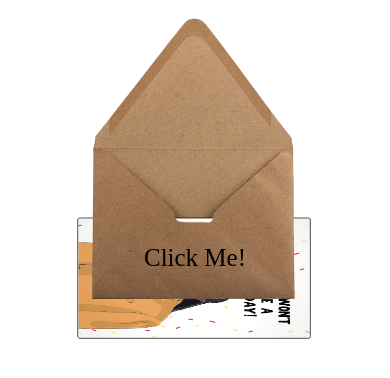
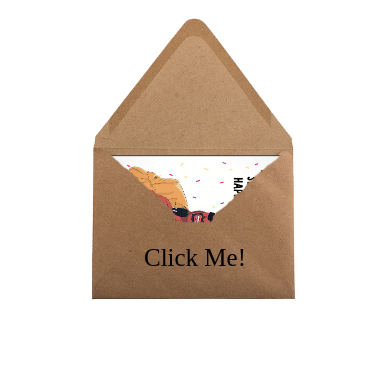
Before and after one commit to Afer/my-website, a website: page bday/surprise.html in a window 390 px wide. Drawn offline with Linux system fonts and the light colour scheme.

Commit message:
responsive updates

```diff
--- a/bday/css/bday.css
+++ b/bday/css/bday.css
@@ -16,14 +16,14 @@
 }
 
 div.bdayCard {
-    width: 80%;
-    height: 70%;
-    left: 10%;
     top: 0;
     z-index: 2;
     position: absolute;
     transform: translate(0, -20px) scale(0.4) rotate(90deg);
     animation-fill-mode: both;
+    width: 300px;
+    height: 455px;
+    left: calc(calc(100% - 300px)/2);
 }
 
 div.bdayCard.permanentOut {
```
Also changed, not shown: bday/surprise.html (renamed from bday/card.html).
